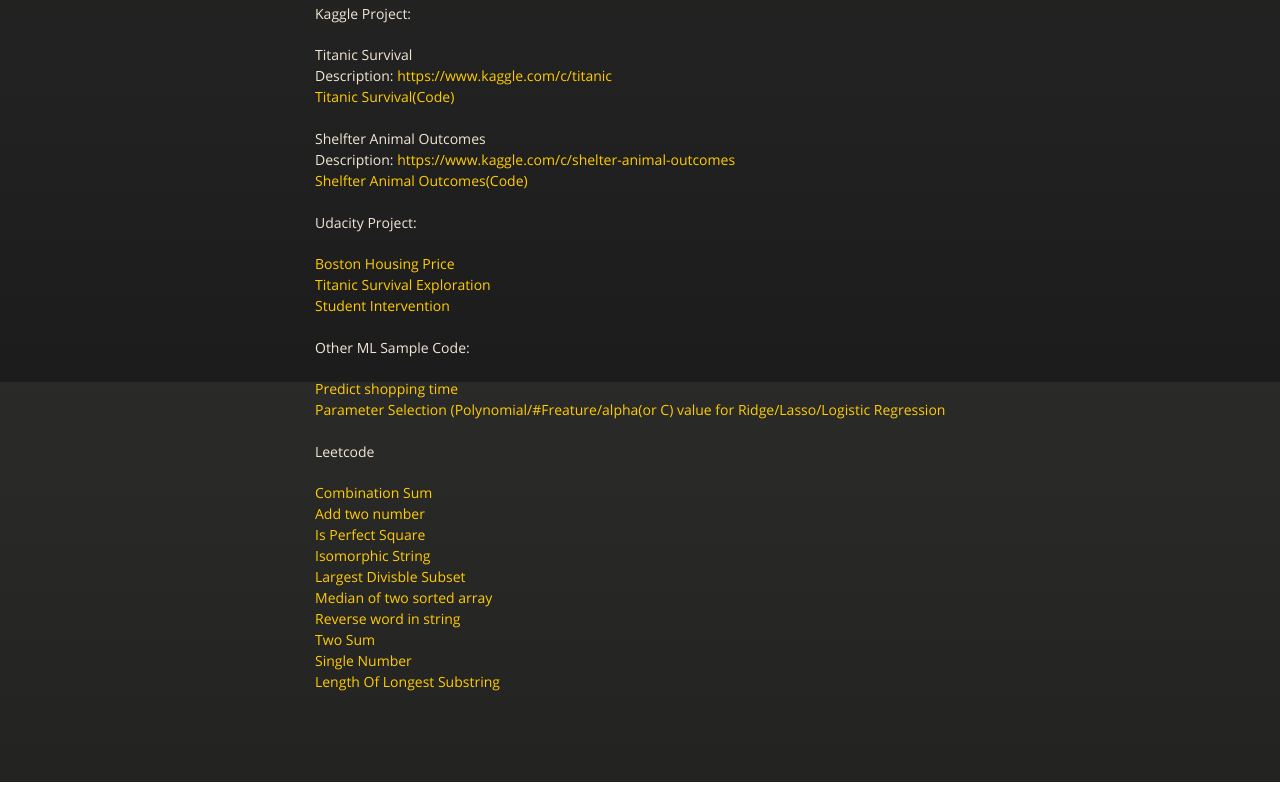
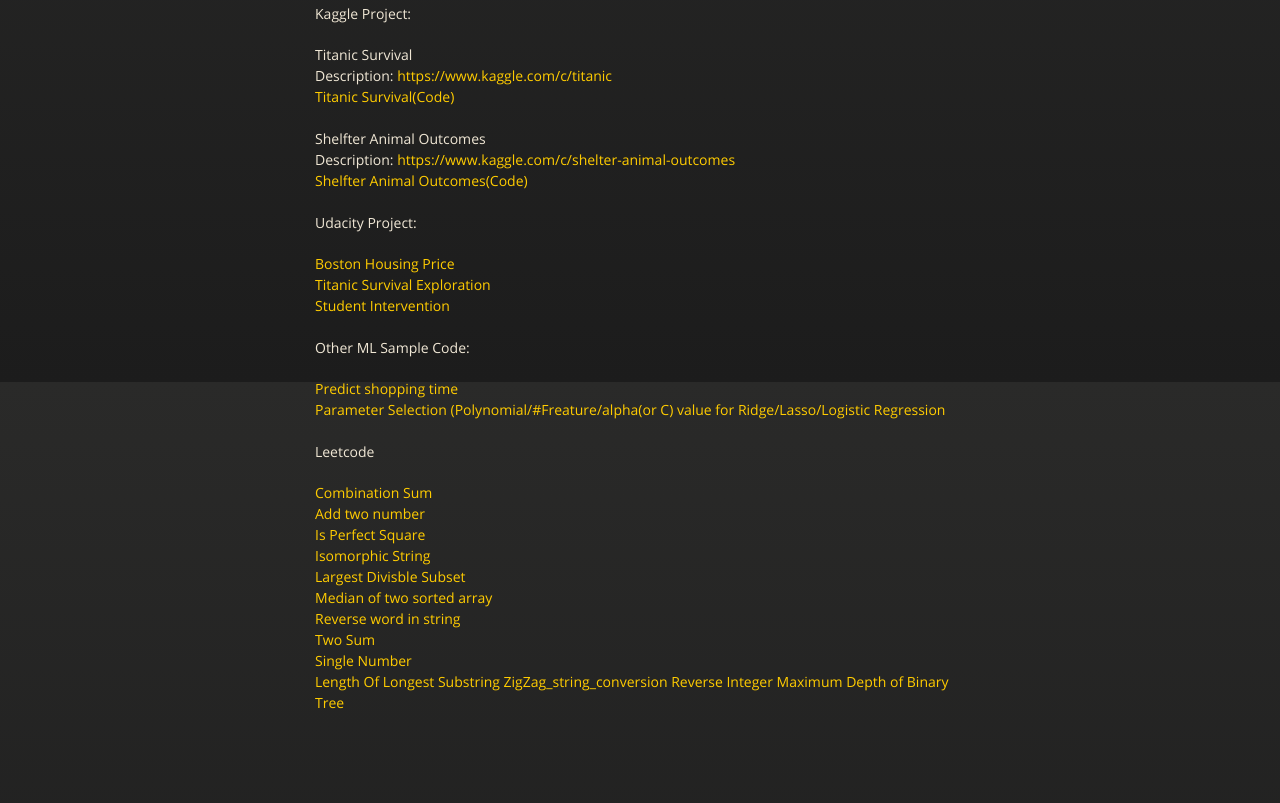
Before and after one commit to icedarkness/icedarkness.github.io, a plain HTML site: page index.html in a window 1280 px wide. Shown: the part 418-1221 px from the top of the page. Before the commit the page ends 1200 px from the top, so only its background shows below. Drawn offline with nearby package versions, Linux system fonts and the light colour scheme.

Commit message:
Update index.html

```diff
--- a/index.html
+++ b/index.html
@@ -76,6 +76,9 @@
 <a href="https://github.com/icedarkness/leetcode/blob/gh-pages/two_sum.py">Two Sum</a><br>
 <a href="https://github.com/icedarkness/leetcode/blob/gh-pages/singleNumber.py">Single Number</a><br>
 <a href="https://github.com/icedarkness/leetcode/blob/gh-pages/lengthOfLongestSubstring.py">Length Of Longest Substring</a>
+<a href="https://github.com/icedarkness/leetcode/blob/gh-pages/zigzag_conversion.py">ZigZag_string_conversion</a>
+<a href="https://github.com/icedarkness/leetcode/blob/gh-pages/reverse_integer.py">Reverse Integer</a>
+<a href="https://github.com/icedarkness/leetcode/blob/gh-pages/maximum_depth_of_binary_tree.py">Maximum Depth of Binary Tree</a>
 
       </section>
 
```
